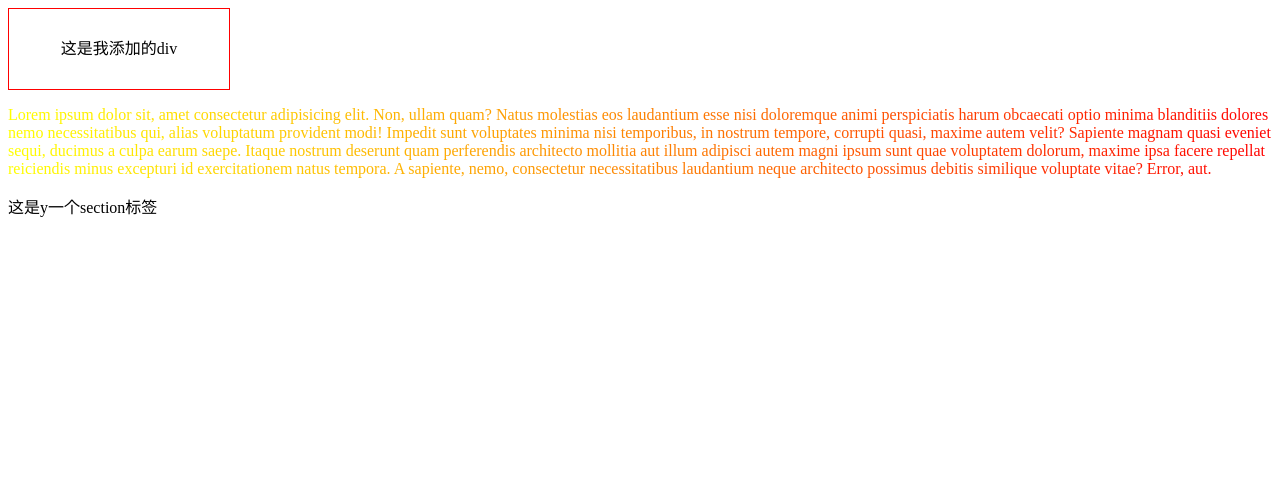
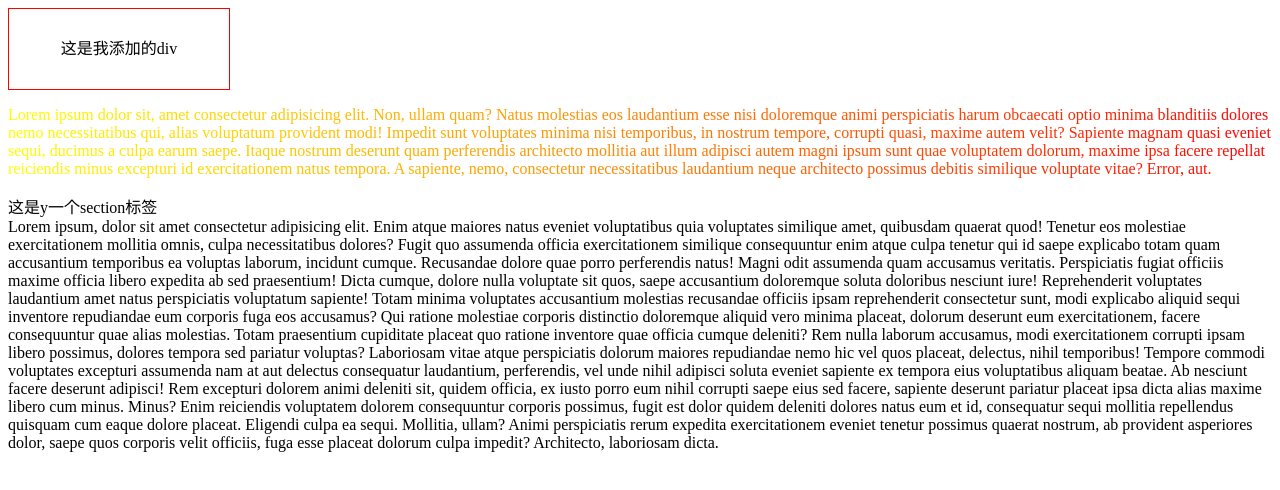
Before and after one commit to easonpin-han/jstest, a plain HTML site: page index.html in a window 1280 px wide. Drawn offline with Linux system fonts and the light colour scheme.

Commit message:
我有增加了一个

```diff
--- a/index.html
+++ b/index.html
@@ -11,5 +11,17 @@
     <div>这是我添加的div</div>
     <p>Lorem ipsum dolor sit, amet consectetur adipisicing elit. Non, ullam quam? Natus molestias eos laudantium esse nisi doloremque animi perspiciatis harum obcaecati optio minima blanditiis dolores nemo necessitatibus qui, alias voluptatum provident modi! Impedit sunt voluptates minima nisi temporibus, in nostrum tempore, corrupti quasi, maxime autem velit? Sapiente magnam quasi eveniet sequi, ducimus a culpa earum saepe. Itaque nostrum deserunt quam perferendis architecto mollitia aut illum adipisci autem magni ipsum sunt quae voluptatem dolorum, maxime ipsa facere repellat reiciendis minus excepturi id exercitationem natus tempora. A sapiente, nemo, consectetur necessitatibus laudantium neque architecto possimus debitis similique voluptate vitae? Error, aut.</p>
     <section>这是y一个section标签</section>
+    <article>
+        Lorem ipsum, dolor sit amet consectetur adipisicing elit. Enim atque maiores natus eveniet voluptatibus quia voluptates similique amet, quibusdam quaerat quod! Tenetur eos molestiae exercitationem mollitia omnis, culpa necessitatibus dolores?
+        Fugit quo assumenda officia exercitationem similique consequuntur enim atque culpa tenetur qui id saepe explicabo totam quam accusantium temporibus ea voluptas laborum, incidunt cumque. Recusandae dolore quae porro perferendis natus!
+        Magni odit assumenda quam accusamus veritatis. Perspiciatis fugiat officiis maxime officia libero expedita ab sed praesentium! Dicta cumque, dolore nulla voluptate sit quos, saepe accusantium doloremque soluta doloribus nesciunt iure!
+        Reprehenderit voluptates laudantium amet natus perspiciatis voluptatum sapiente! Totam minima voluptates accusantium molestias recusandae officiis ipsam reprehenderit consectetur sunt, modi explicabo aliquid sequi inventore repudiandae eum corporis fuga eos accusamus?
+        Qui ratione molestiae corporis distinctio doloremque aliquid vero minima placeat, dolorum deserunt eum exercitationem, facere consequuntur quae alias molestias. Totam praesentium cupiditate placeat quo ratione inventore quae officia cumque deleniti?
+        Rem nulla laborum accusamus, modi exercitationem corrupti ipsam libero possimus, dolores tempora sed pariatur voluptas? Laboriosam vitae atque perspiciatis dolorum maiores repudiandae nemo hic vel quos placeat, delectus, nihil temporibus!
+        Tempore commodi voluptates excepturi assumenda nam at aut delectus consequatur laudantium, perferendis, vel unde nihil adipisci soluta eveniet sapiente ex tempora eius voluptatibus aliquam beatae. Ab nesciunt facere deserunt adipisci!
+        Rem excepturi dolorem animi deleniti sit, quidem officia, ex iusto porro eum nihil corrupti saepe eius sed facere, sapiente deserunt pariatur placeat ipsa dicta alias maxime libero cum minus. Minus?
+        Enim reiciendis voluptatem dolorem consequuntur corporis possimus, fugit est dolor quidem deleniti dolores natus eum et id, consequatur sequi mollitia repellendus quisquam cum eaque dolore placeat. Eligendi culpa ea sequi.
+        Mollitia, ullam? Animi perspiciatis rerum expedita exercitationem eveniet tenetur possimus quaerat nostrum, ab provident asperiores dolor, saepe quos corporis velit officiis, fuga esse placeat dolorum culpa impedit? Architecto, laboriosam dicta.
+    </article>
 </body>
 </html>
```
